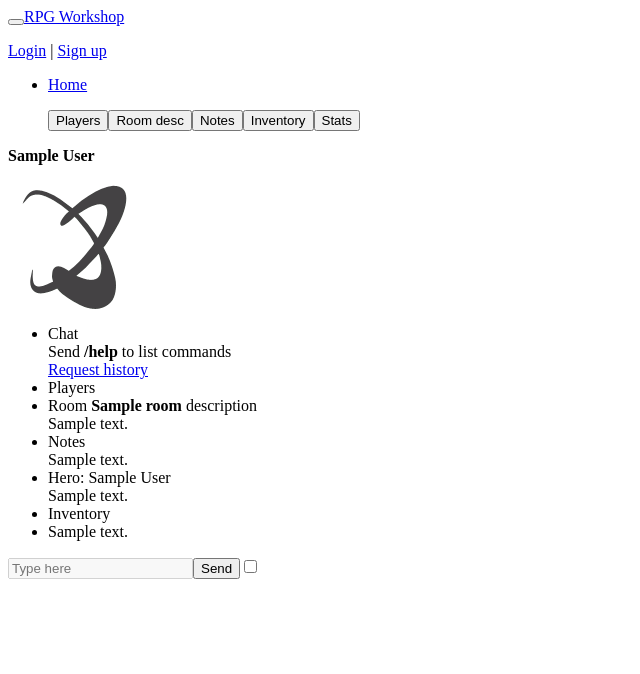
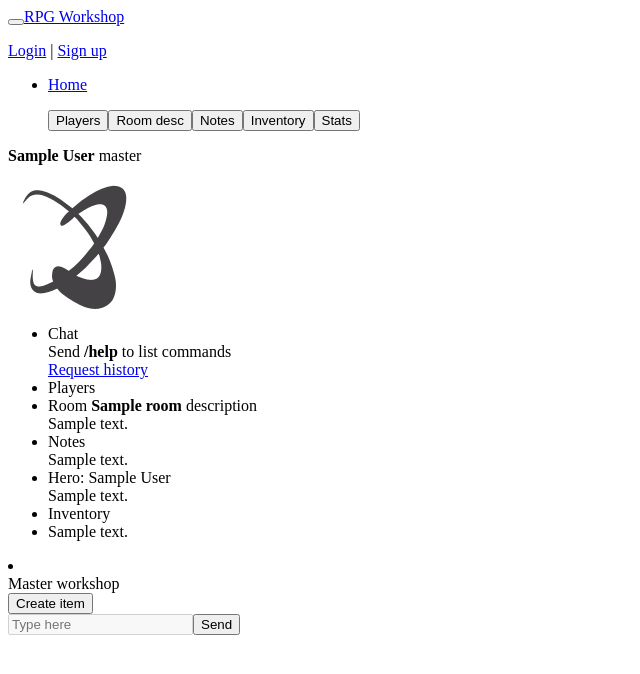
Before and after one commit to averrin/roleplaying, a Node project: template app/views/chat/main.jade in a window 1280 px wide. Shown: the top 674 px of the page, without its empty margins (0-640 px from the left). Run offline with Node 20 templates, Linux system fonts and the light colour scheme; the template is opened without the code that fills it: most values are stand-ins (such as "Sample title", 1, 10 or a date in 2020); some libraries are stand-ins or nearby versions.

Commit message:
... some changes?

```diff
--- a/app/views/chat/base.jade
+++ b/app/views/chat/base.jade
@@ -11,7 +11,7 @@ block content
           button.btn.btn-primary.navbar-btn Inventory
           button.btn.btn-default.navbar-btn Stats
         p.navbar-text.pull-right
-            | <strong>#{hero.displayname}</strong>
+            | <strong>#{hero.displayname}</strong> <span class='#{is_master ? "label label-success" : ""}'>#{is_master ? "master" : ""}</span>
 
 
   img(src='/img/preloader.gif').loader
--- a/app/views/chat/input_form.jade
+++ b/app/views/chat/input_form.jade
@@ -2,7 +2,7 @@
     form#chat_form.form-inline
         input#chat_input(type='text', placeholder='Type here', disabled="disabled").form-control
         input(type='submit', value='Send')#chat_send.btn.btn-default
-        label.switch
-            input.switch-input(type='checkbox')
-            span.switch-label(data-on='On', data-off='Off')
-            span.switch-handle
+        //label.switch
+        //    input.switch-input(type='checkbox')
+        //    span.switch-label(data-on='On', data-off='Off')
+        //    span.switch-handle
--- a/app/views/chat/main.jade
+++ b/app/views/chat/main.jade
@@ -4,8 +4,6 @@ block title
     | Play room
 
 block main
-    if is_master
-        p You are Master of this room
     #chat_box
         | Send <strong>/help</strong> to list commands
         br
--- a/assets/css/style.css
+++ b/assets/css/style.css
@@ -18,7 +18,7 @@ article.system_event{color:#808080}
 .widgets{list-style:none;display:none}
 .widget{background:#eee;padding:0;border-radius:5px 5px 0 0}
 .widget_header{background:#555;padding:2px 6px;color:#eee;border-radius:5px 5px 0 0;cursor:move}
-.widget_content{height:100%;padding:6px;padding-bottom:30px;overflov-y:hidden}
+.widget_content{height:100%;padding:6px;padding-bottom:30px;overflow-y:hidden}
 #room_description,#notes,#hero_description{height:100%;outline:0 solid transparent}
 .navbar{margin-bottom:0}
 #chat_bar{margin-top:-10px}
--- a/assets/css/style.styl
+++ b/assets/css/style.styl
@@ -76,7 +76,7 @@ article.system_event
     height: 100%
     padding: 6px
     padding-bottom: 30px
-    overflov-y: hidden
+    overflow-y: hidden
 
 #room_description, #notes, #hero_description
     height: 100%
```
Also changed, not shown: 1 other file.
